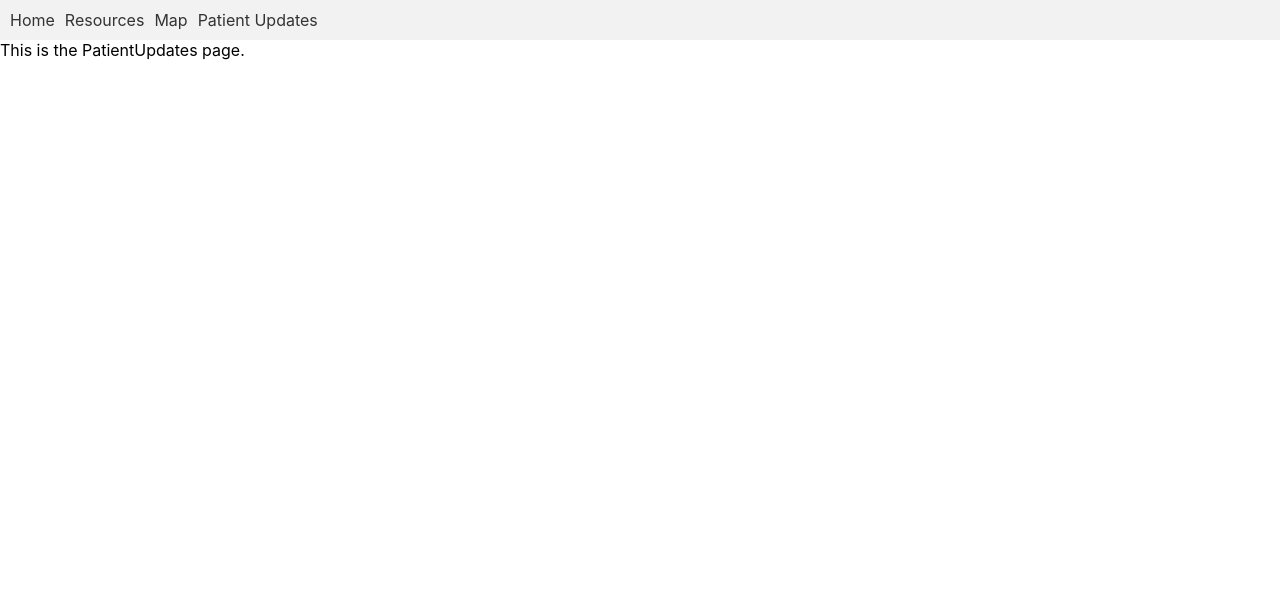
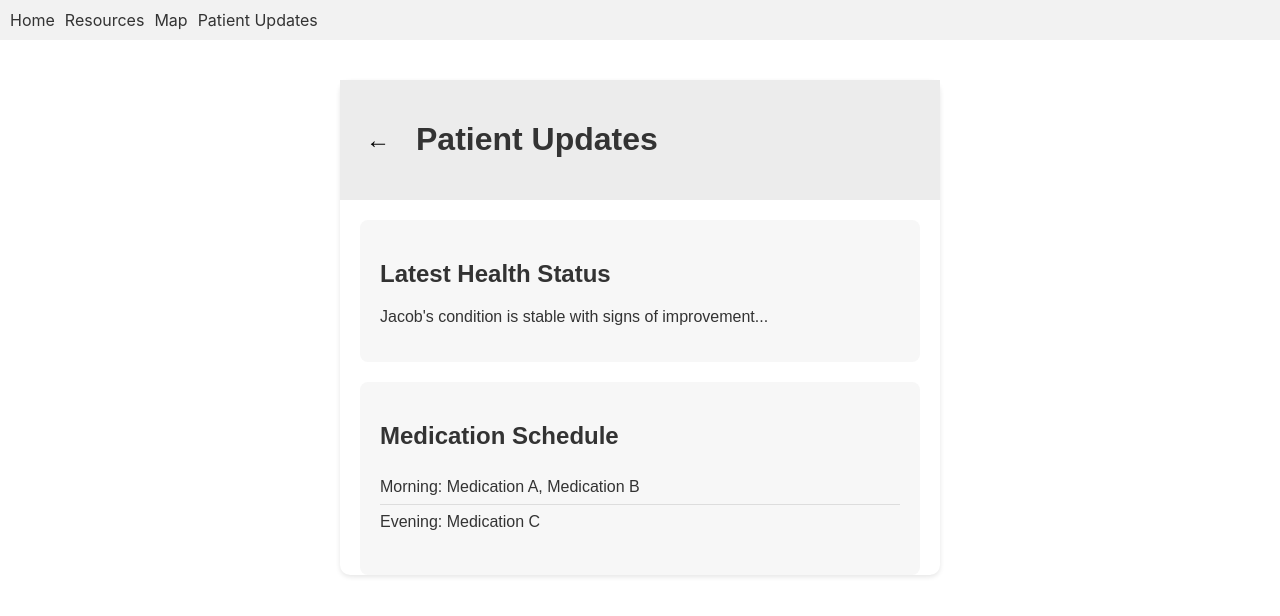
Before and after one commit to noahstaz/EZ-Med, a React (Create React App) app in the folder ez-med/: page /patient-updates in a window 1280 px wide. Shown: the top 616 px of the page. Built offline with nearby package versions, Linux system fonts and the light colour scheme.

Commit message:
PatientUpdates Skeleton

```diff
--- /dev/null
+++ b/ez-med/src/PatientUpdates.css
@@ -0,0 +1,50 @@
+/* PatientUpdates.css */
+.patient-updates-container {
+    font-family: 'Arial', sans-serif;
+    color: #333;
+    max-width: 600px;
+    margin: 40px auto;
+    border-radius: 10px;
+    background-color: #fff;
+    box-shadow: 0 2px 5px rgba(0, 0, 0, 0.1);
+  }
+
+  .patient-updates-header {
+    display: flex;
+    align-items: center;
+    padding: 20px;
+    background-color: #ececec;
+  }
+
+  .back-button {
+    font-size: 24px;
+    background: none;
+    border: none;
+    cursor: pointer;
+    margin-right: 20px;
+  }
+
+  .update-section {
+    background-color: #f7f7f7;
+    padding: 20px;
+    margin: 20px;
+    border-radius: 8px;
+  }
+
+  .update-section h2 {
+    color: #333;
+  }
+
+  .update-section ul {
+    list-style: none;
+    padding: 0;
+  }
+
+  .update-section ul li {
+    padding: 8px 0;
+    border-bottom: 1px solid #ddd;
+  }
+
+  .update-section ul li:last-child {
+    border-bottom: none;
+  }
--- a/ez-med/src/PatientUpdates.js
+++ b/ez-med/src/PatientUpdates.js
@@ -1,7 +1,30 @@
 import React from 'react';
+import './PatientUpdates.css'; // Make sure to create a PatientUpdates.css file for styling
 
 function PatientUpdates() {
-  return <div>This is the PatientUpdates page.</div>;
+  return (
+    <div className="patient-updates-container">
+      <header className="patient-updates-header">
+        <button className="back-button">&larr;</button>
+        <h1>Patient Updates</h1>
+      </header>
+      {/* Content sections for patient updates */}
+      {/* The actual content can be dynamic and fetched from an API or state */}
+      <div className="update-section">
+        <h2>Latest Health Status</h2>
+        <p>Jacob's condition is stable with signs of improvement...</p>
+      </div>
+      <div className="update-section">
+        <h2>Medication Schedule</h2>
+        {/* Example static content */}
+        <ul>
+          <li>Morning: Medication A, Medication B</li>
+          <li>Evening: Medication C</li>
+        </ul>
+      </div>
+      {/* Add more sections as needed */}
+    </div>
+  );
 }
 
 export default PatientUpdates;
```
